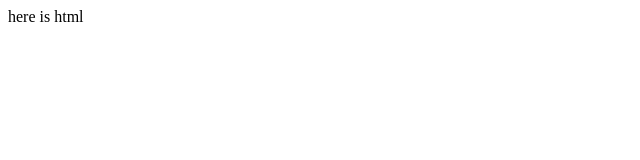
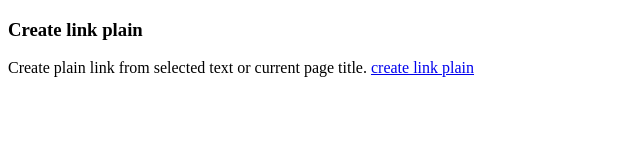
Before and after one commit to quietmole/pages, a plain HTML site: page index.html in a window 1280 px wide. Shown: the whole page, without its empty margins (0-640 px from the left). Drawn offline with Linux system fonts and the light colour scheme.

Commit message:
feat(bookmarklet): crate link plain

```diff
--- a/index.html
+++ b/index.html
@@ -1 +1,23 @@
-here is html
+<!DOCTYPE HTML>
+<html>
+<head>
+  <title>Bookmarklet of quietmole</title>
+</head>
+<body>
+<h3>Create link plain</h3>
+
+Create plain link from selected text or current page title.
+
+<a href="javascript:(
+function(w) {
+  var s = ('getSelection' in window ? window : document).getSelection().toString();
+  var t = w.document.title;
+  var u = w.location.href;
+  var r = [];
+  if(s) { r.push(s); } else if (t) { r.push(t); }
+  r.push(u);
+  w.prompt('created link', r.join(' '));
+  void 0;
+})(window);">create link plain</a>
+</body>
+</html>
```
